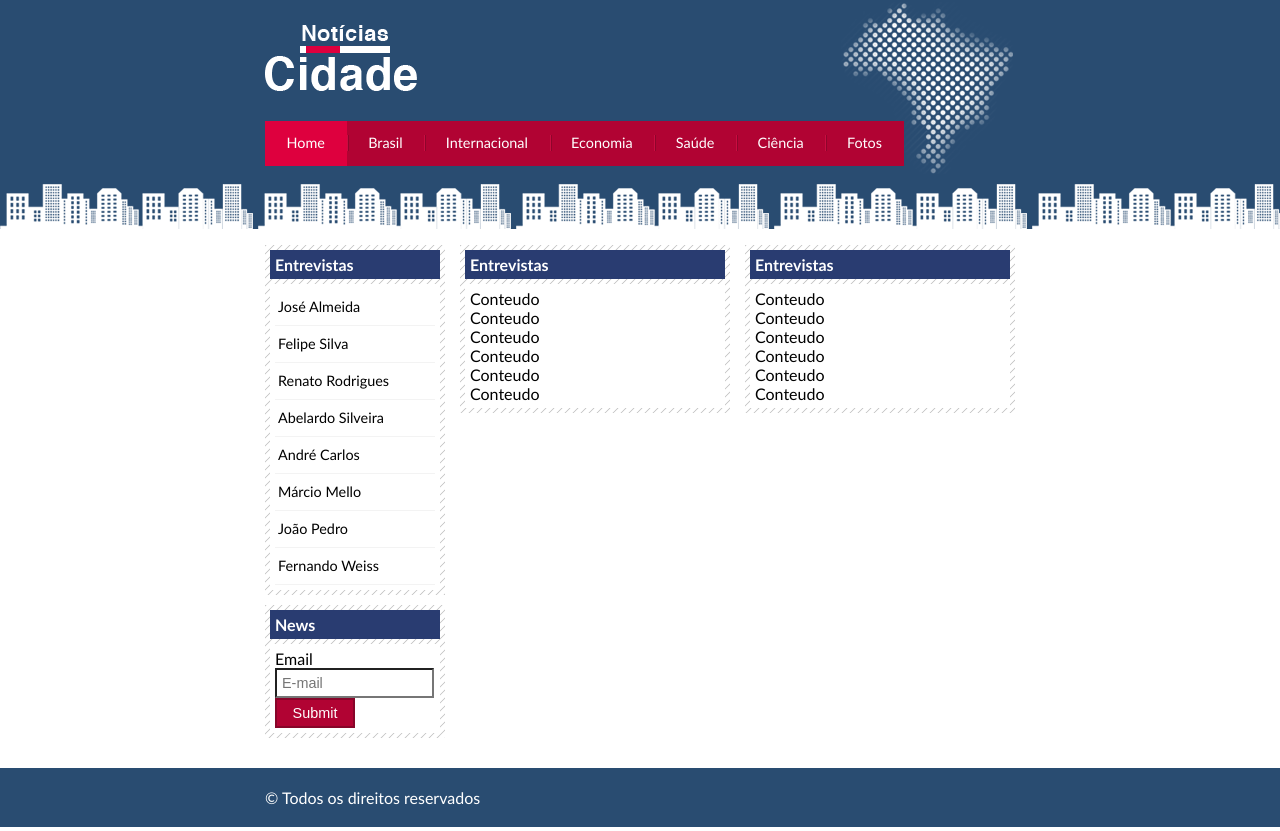
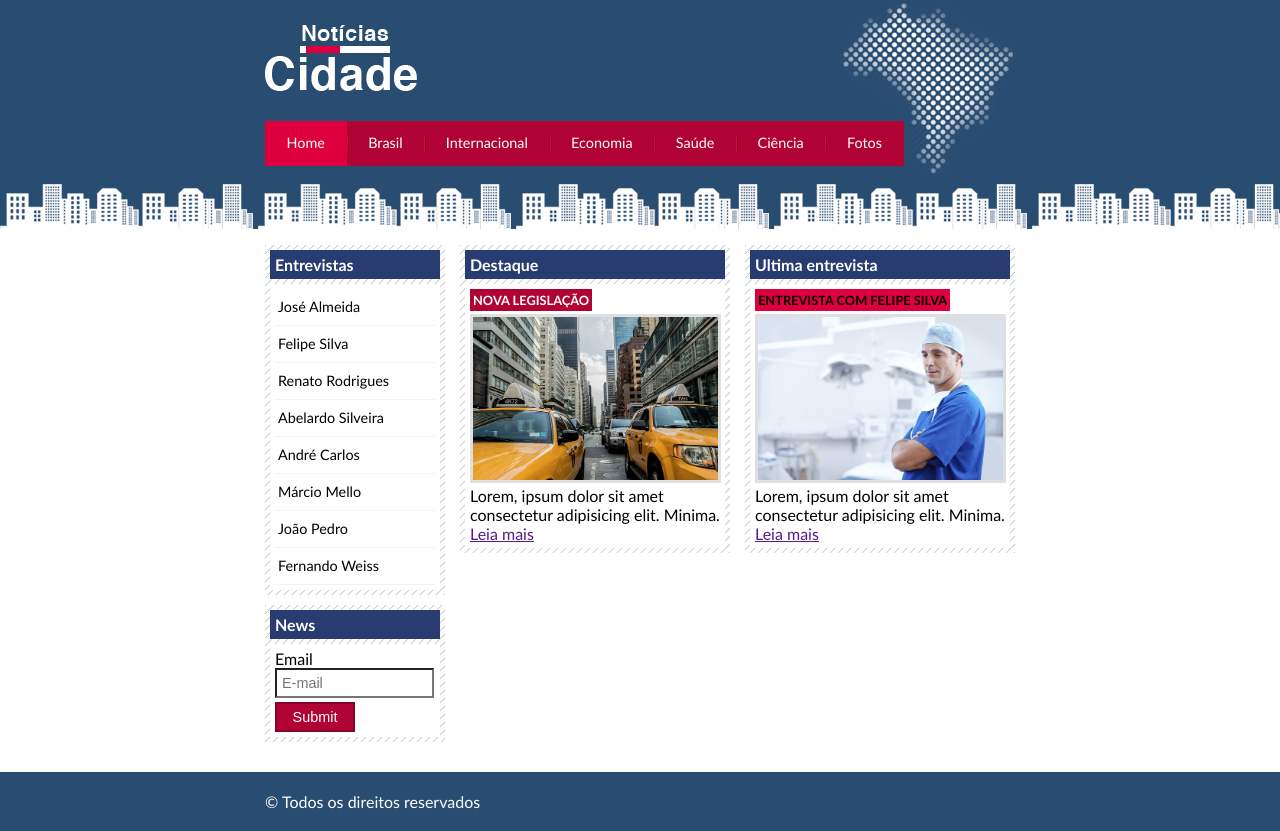
Before and after one commit to 9reis/Noticia-Cidade, a plain HTML site: page index.html in a window 1280 px wide. Drawn offline with Linux system fonts and the light colour scheme.

Commit message:
Finalizada a area de conteudo principal do site

```diff
--- a/assets/css/style.css
+++ b/assets/css/style.css
@@ -88,12 +88,6 @@ body.fotos #navegacao a#fotos {
     margin: 0 0 20px -750px;
 }
 
-#tres-colunas #primario{
-    width: 270px;
-    float: left;
-    margin: 0 0 20px 195px;
-}
-
 #primario{
     width: 270px;
     float: left;
@@ -173,8 +167,36 @@ input.submit{
     background-color: #b10333;
     border: 2px solid #870529;
     cursor: pointer;
+    margin-top: 4px;
 }
 
+/* ---------- FORMATANDO IMAGEM ---------- */
+
+img.imagem-principal{
+    width: 98%;
+    border: 3px solid #dfdfdf;
+    margin-top: 6px;
+}
+
+/* formatando cabecalho*/
+
+h3{
+    text-transform: uppercase;
+    display: inline;
+    font-size: 0.8em;
+    padding: 3px;
+}
+
+.destaque h3{
+    background: #b10333;
+    color: #fff;
+}
+
+.entrevista h3{
+    background: #de003e;
+    color: #000;
+
+}
 
 /* ---------- RODAPE ---------- */
 
--- a/index.html
+++ b/index.html
@@ -30,29 +30,27 @@
             <div id="conteudo">
 
             <div id="primario"> <!-- INICIO PRIMARIO -->
-                <div class="caixa">
-                    <h2>Entrevistas</h2>
+
+                <div class="caixa destaque">
+                    <h2>Destaque</h2>
                     <div class="caixa-conteudo">
-                        Conteudo <br>
-                        Conteudo <br>
-                        Conteudo <br>
-                        Conteudo <br>
-                        Conteudo <br>
-                        Conteudo <br>
+                        <h3>Nova legislação</h3>
+                        <img class="imagem-principal" src="./assets/img/taxi.jpg" alt="imagem-taxi" width="100%">
+                        <p>Lorem, ipsum dolor sit amet consectetur adipisicing elit. Minima.</p>
+                        <a href="">Leia mais</a>
                     </div>
                 </div>
+
             </div> <!-- FIM / PRIMARIO -->
 
             <div id="secundario"> <!-- INICIO SECUNDARIO -->
-                <div class="caixa">
-                    <h2>Entrevistas</h2>
+                <div class="caixa entrevista">
+                    <h2>Ultima entrevista</h2>
                     <div class="caixa-conteudo">
-                        Conteudo <br>
-                        Conteudo <br>
-                        Conteudo <br>
-                        Conteudo <br>
-                        Conteudo <br>
-                        Conteudo <br>
+                        <h3>Entrevista com Felipe Silva</h3>
+                        <img class="imagem-principal" src="./assets/img/doutor.jpg" alt="imagem-taxi" width="100%">
+                        <p>Lorem, ipsum dolor sit amet consectetur adipisicing elit. Minima.</p>
+                        <a href="">Leia mais</a>
                     </div>
                 </div>
 
```
